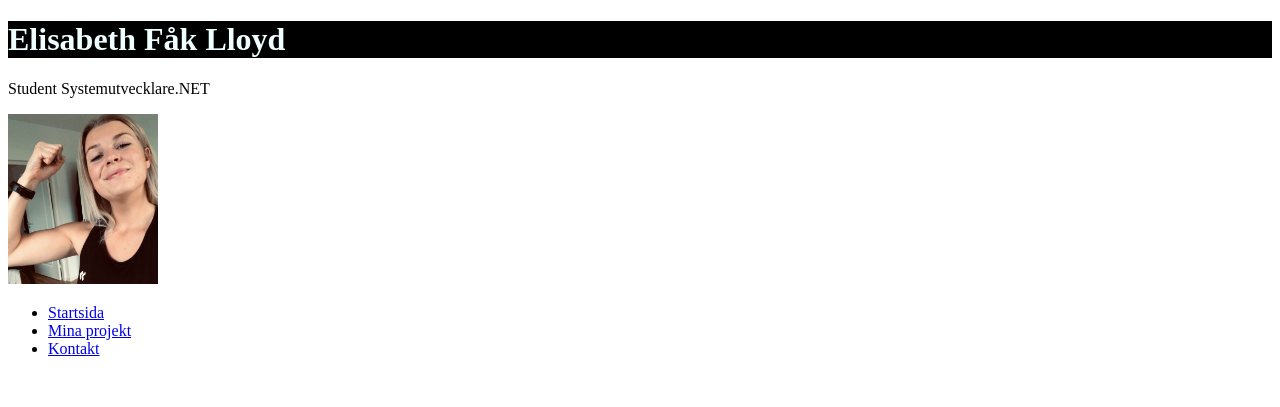
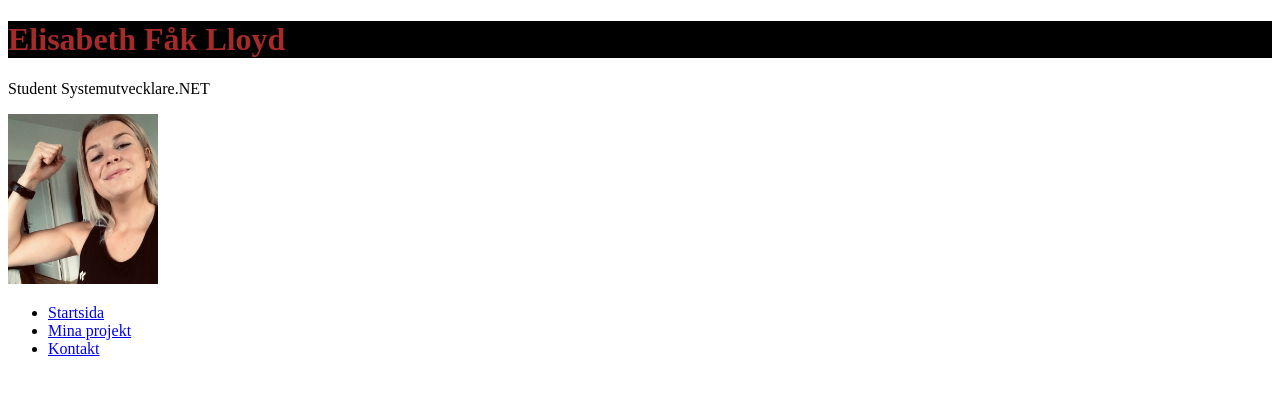
Before and after one commit to EFakLloyd/EFakLloyd.github.io, a plain HTML site: page Index.html in a window 1280 px wide. Shown: the top 407 px of the page. Drawn offline with Linux system fonts and the light colour scheme.

Commit message:
new color

```diff
--- a/Index.html
+++ b/Index.html
@@ -1,7 +1,7 @@
 <!DOCTYPE html>
 <html lang="en">
   <header style="background-color: black">
-    <h1 style="color: azure">Elisabeth Fåk Lloyd</h1>
+    <h1 style="color: brown">Elisabeth Fåk Lloyd</h1>
   </header>
   <head>
     <p>Student Systemutvecklare.NET</p>
```
